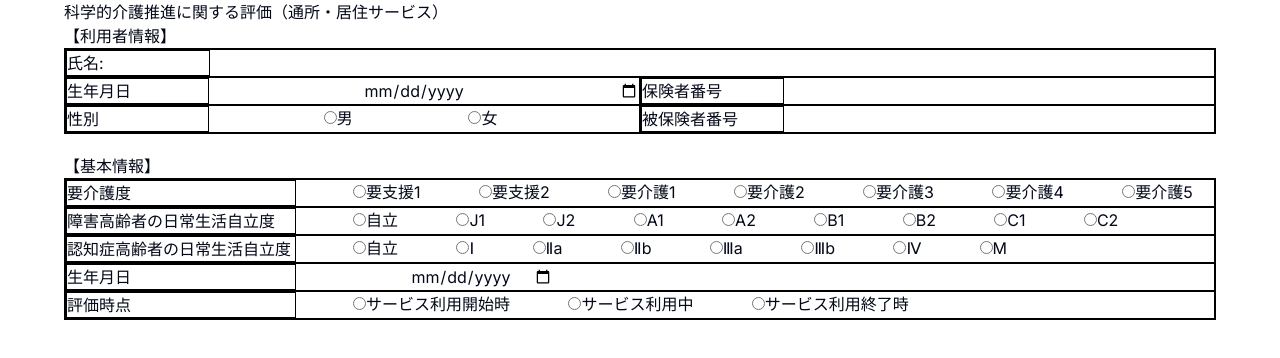
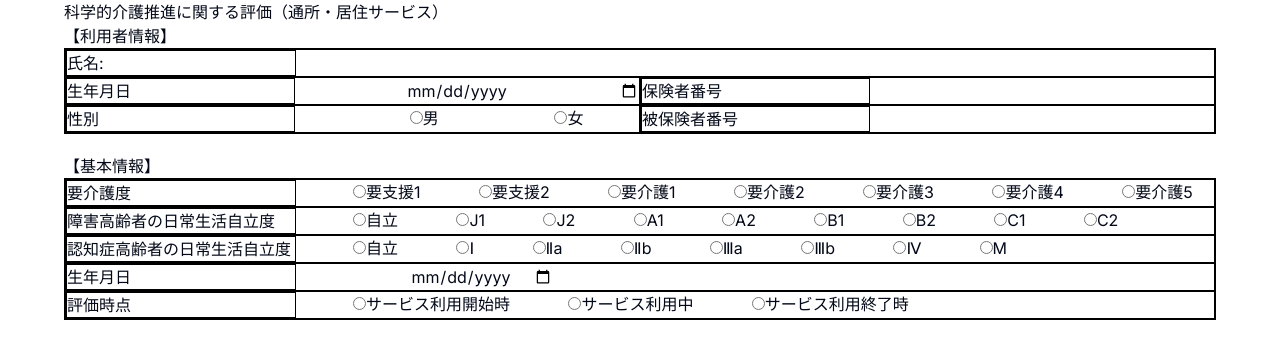
Before and after one commit to brainvader/life-2024, a Next.js app: page / in a window 1280 px wide. Shown: the top 358 px of the page. Built offline with nearby package versions, Linux system fonts and the light colour scheme.

Commit message:
refactor: Adjust label size

```diff
--- a/styles/user-info.module.css
+++ b/styles/user-info.module.css
@@ -32,11 +32,11 @@
 }
 
 .grid:first-child  .label{
-    width: 12.5%;
+    width: 20%;
 }
 
 .grid:not(:first-child) > .label {
-    width: 25%;
+    width: 40%;
 }
 
 .grid > input {
```
